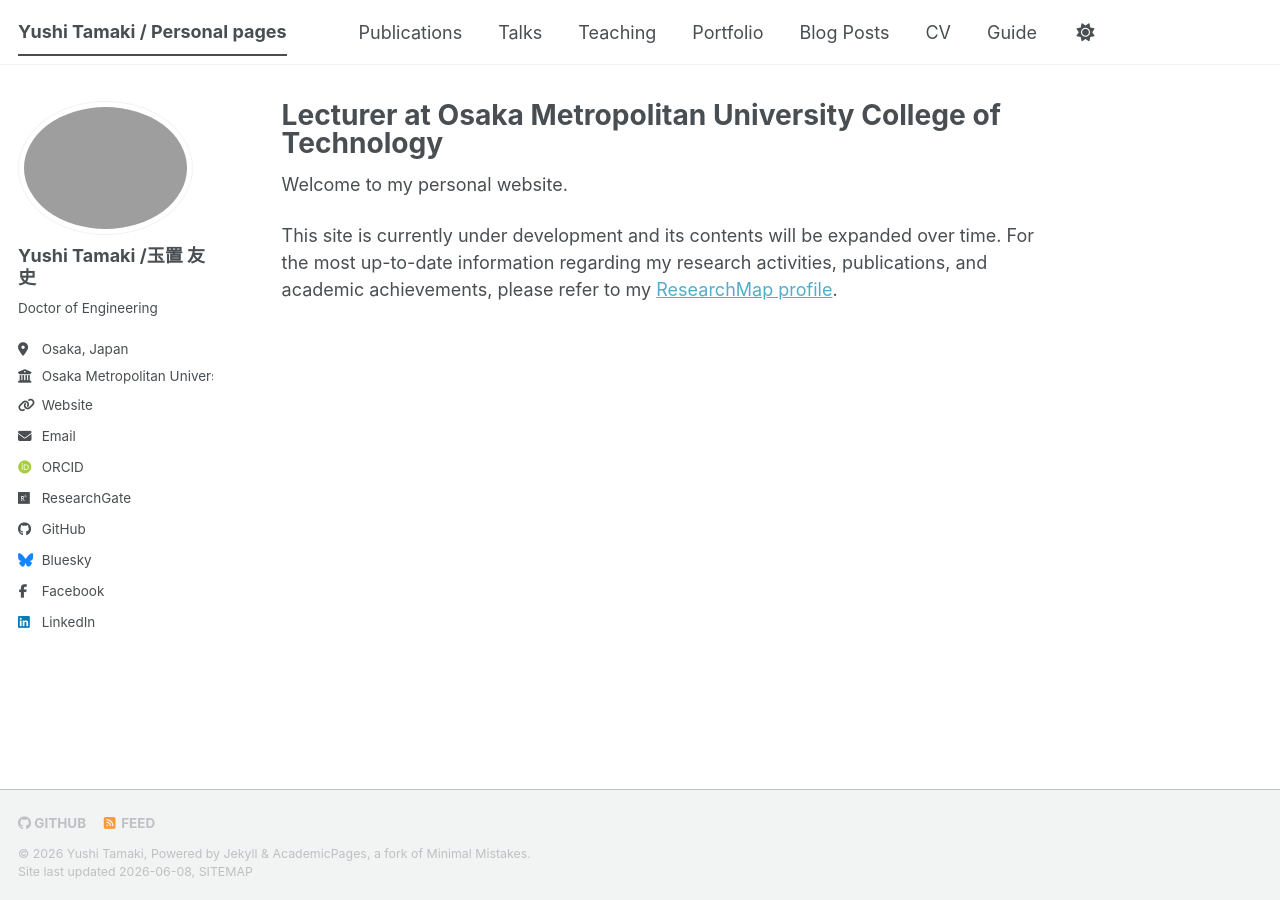
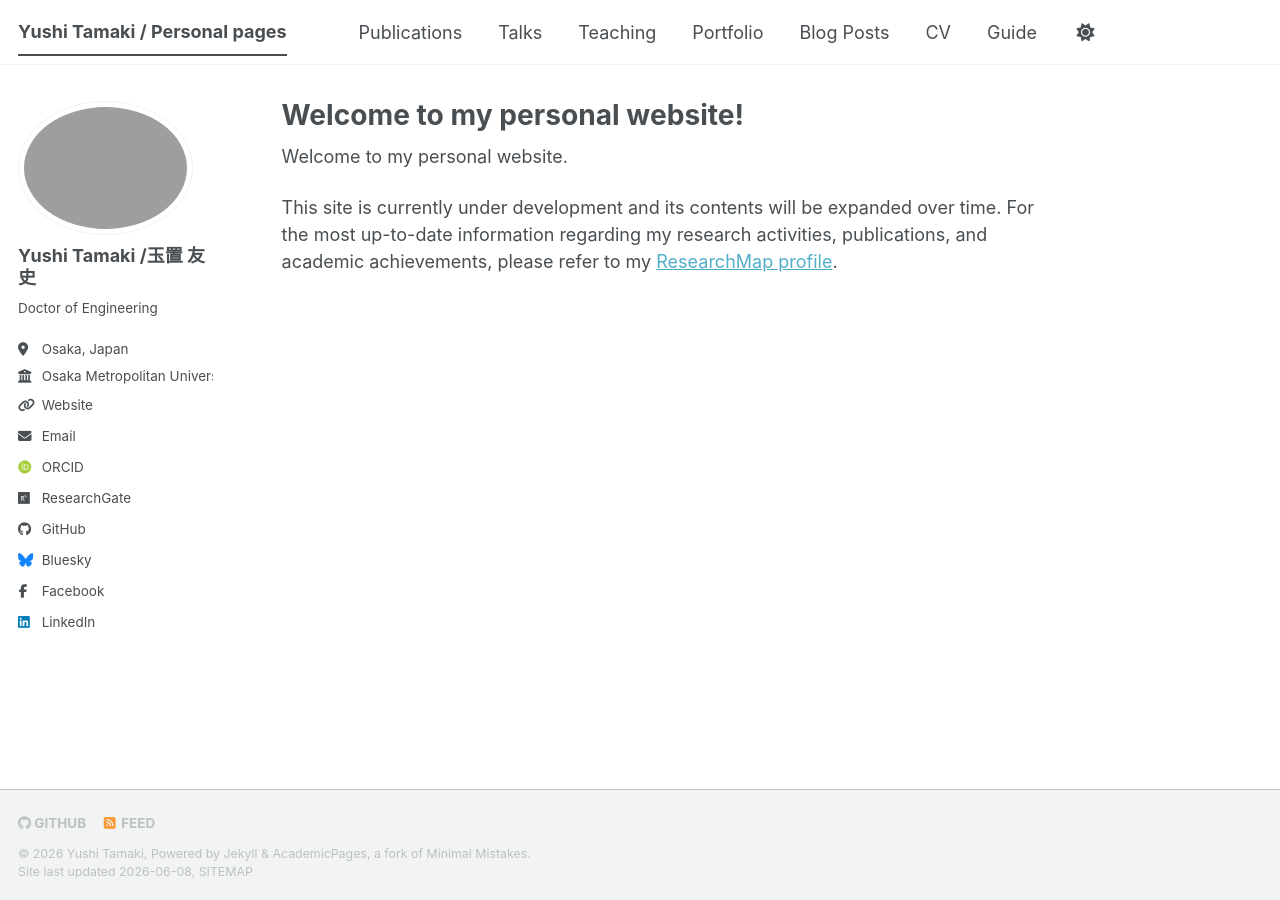
Before and after one commit to yushi-tamaki/yushi-tamaki.github.io, a Jekyll site: the page built from _pages/about.md, in a window 1280 px wide. Built offline with Jekyll 4.4.1, drawn with Linux system fonts in a browser that asks for light colours; some web fonts are replaced; a script bundle is joined from its source files by our own code; library files that are not in the unit come from our copies.

Commit message:
Update title on about page to personal website

```diff
--- a/_pages/about.md
+++ b/_pages/about.md
@@ -1,6 +1,6 @@
 ---
 permalink: /
-title: "Lecturer at Osaka Metropolitan University College of Technology"
+title: "Welcome to my personal website!"
 author_profile: true
 redirect_from:
   - /about/
```
